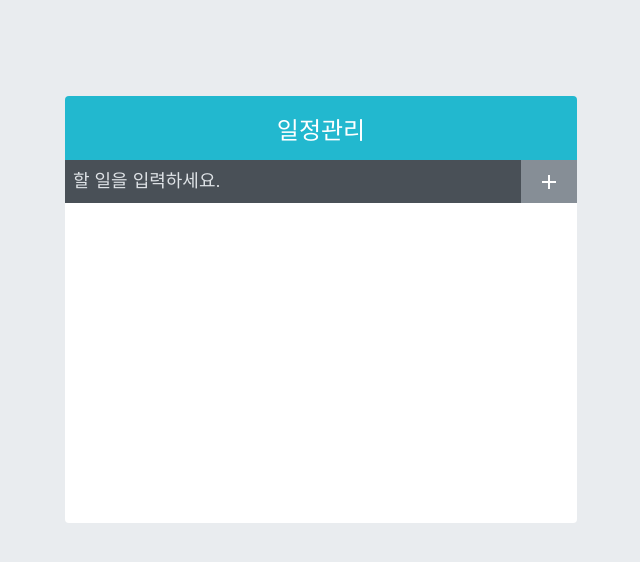
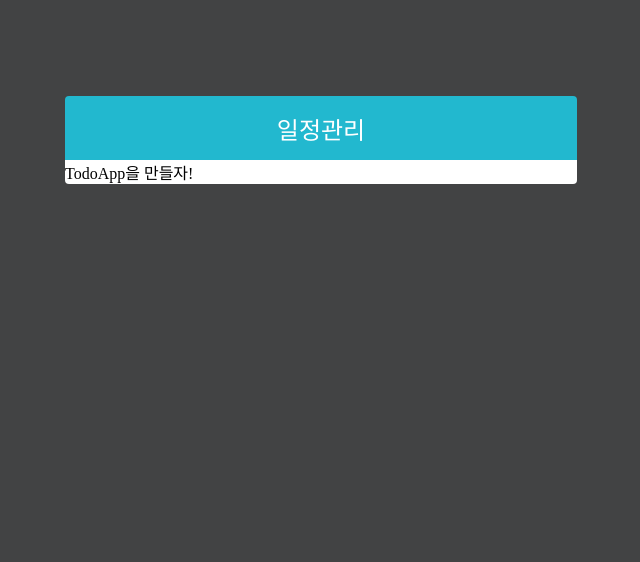
Before and after one commit to thinction-a/todo-app-reactBook, a React (Create React App) app: page / in a window 1280 px wide. Shown: the top 562 px of the page, without its empty margins (319-959 px from the left). Built offline with nearby package versions, Linux system fonts and the light colour scheme.

Commit message:
21.01.25reStart

```diff
--- a/src/App.js
+++ b/src/App.js
@@ -1,34 +1,13 @@
 import React, { useState } from 'react';
-import TodoInsert from './components/TodoInsert';
-import TodoList from './components/TodoList';
 import TodoTemplate from './components/TodoTemplate';
-import './App.css';
 
 const App = () => {
-
-  const [ todos, setTodos ] = useState([
-    {
-      id: 1,
-      text: '리액트의 기초 알아보기',
-      checked: true,
-    },
-    {
-      id: 2,
-      text: '컴포넌트 스타일링 해 보기',
-      checked: true,
-    },
-    {
-      id: 3,
-      text: '일정 관리 앱 만들어 보기',
-      checked: false,
-    },
-  ])
-
   return (
+    <>
     <TodoTemplate>
-      <TodoInsert />
-      <TodoList todos={todos} />
+        TodoApp을 만들자!
     </TodoTemplate>
+    </>
   );
 }
 
--- a/src/components/TodoStyles.scss
+++ b/src/components/TodoStyles.scss
@@ -6,8 +6,6 @@
         margin-top: 6rem;
         border-radius: 4px;
         overflow: hidden;
-    }
-
         .app-title {
             background: #22b8cf;
             color: white;
@@ -17,9 +15,9 @@
             align-items: center;
             justify-content: center;
         }
-
         .content {
             background: white;
+        }
     }
 }
 
--- a/src/index.css
+++ b/src/index.css
@@ -1,5 +1,5 @@
 body {
   margin: 0;
   padding: 0;
-  background: #e9ecef;
+  background: #424344;
 }
--- a/src/index.js
+++ b/src/index.js
@@ -1,8 +1,7 @@
 import React from 'react';
 import ReactDOM from 'react-dom';
+import App from './App';
 import './index.css';
-import App from './App';
-import reportWebVitals from './reportWebVitals';
 
 ReactDOM.render(
   <React.StrictMode>
@@ -10,8 +9,3 @@
   </React.StrictMode>,
   document.getElementById('root')
 );
-
-// If you want to start measuring performance in your app, pass a function
-// to log results (for example: reportWebVitals(console.log))
-// or send to an analytics endpoint. Learn more: https://bit.ly/CRA-vitals
-reportWebVitals();
--- a/src/reportWebVitals.js
+++ /dev/null
@@ -1,13 +0,0 @@
-const reportWebVitals = onPerfEntry => {
-  if (onPerfEntry && onPerfEntry instanceof Function) {
-    import('web-vitals').then(({ getCLS, getFID, getFCP, getLCP, getTTFB }) => {
-      getCLS(onPerfEntry);
-      getFID(onPerfEntry);
-      getFCP(onPerfEntry);
-      getLCP(onPerfEntry);
-      getTTFB(onPerfEntry);
-    });
-  }
-};
-
-export default reportWebVitals;
```
Also changed, not shown: src/setupTests.js (deleted, +0 -5 lines), 1 other file (tests, documents, lock files or other folders). Lines whose indentation alone changed are shown as unchanged.
